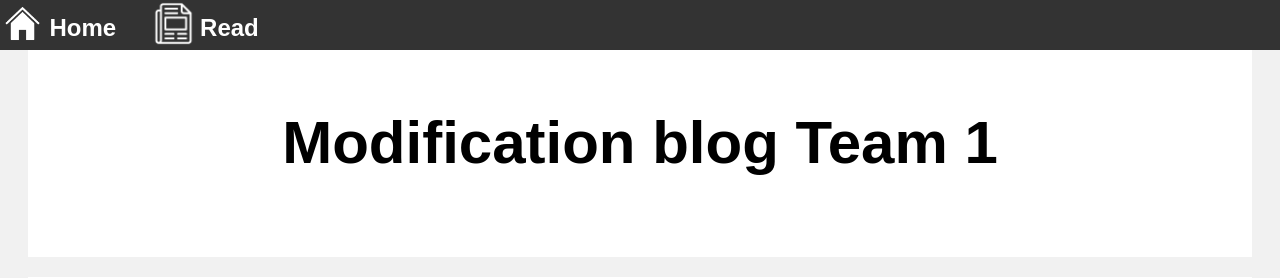
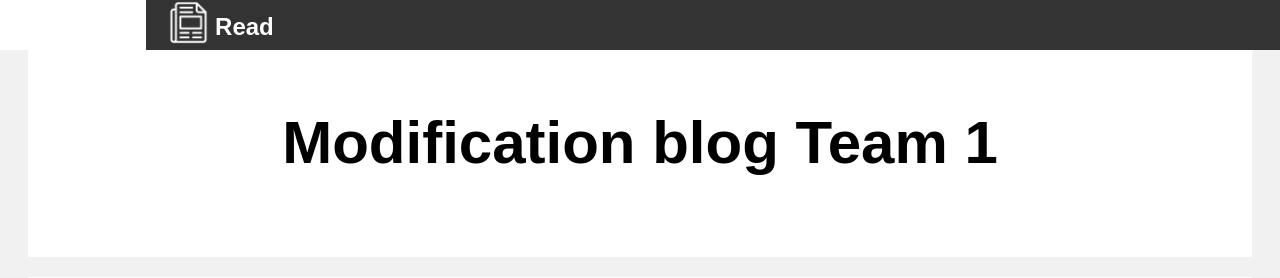
Before and after one commit to pierreadorni/integ_blog, a PHP site: page /modif.php?t=1 in a window 1280 px wide. Shown: the top 278 px of the page. Run offline with PHP 8.4, Linux system fonts and the light colour scheme.

Commit message:
added hover effect on navbar

```diff
--- /dev/null
+++ b/hover.js
@@ -0,0 +1,26 @@
+function onHomeHover(element){
+    element.children[0].setAttribute('src','src/home_black.png');
+    element.children[1].style.color = 'black';
+}
+function onHomeUnHover(element){
+    element.children[0].setAttribute('src','src/home.png');
+    element.children[1].style.color = 'white';
+}
+
+function onEditHover(element){
+    element.children[0].setAttribute('src','src/edit_black.png');
+    element.children[1].style.color = 'black';
+}
+function onEditUnHover(element){
+    element.children[0].setAttribute('src','src/edit.png');
+    element.children[1].style.color = 'white';
+}
+
+function onReadHover(element){
+    element.children[0].setAttribute('src','src/read_black.png');
+    element.children[1].style.color = 'black';
+}
+function onReadUnHover(element){
+    element.children[0].setAttribute('src','src/read.png');
+    element.children[1].style.color = 'white';
+}
--- a/modif.php
+++ b/modif.php
@@ -35,13 +35,13 @@
 
     <div id="topnav">
 
-        <a href='index.html'>
-            <img width=45px style='display:inline-block'src='src/home.png'></img>
+        <a class='navelem' href='index.html' onmouseover='onHomeHover(this);' onmouseout='onHomeUnHover(this);'>
+            <img id='homeimg' width=45px style='display:inline-block;'src='src/home.png'></img>
             <h2 style='display:inline-block; position:relative;top:-10px'>Home</h2>
         </a>
 
-        <a href='feed.php?t=<?php echo $team;?>'>
-            <img width=45px style='display:inline-block; margin-top:1px;'src='src/read.png'></img>
+        <a class='navelem' href='feed.php?t=<?php echo $team;?>' onmouseover='onReadHover(this);' onmouseout='onReadUnHover(this);'>
+            <img width=45px style='display:inline-block; padding-top:1px;'src='src/read.png'></img>
             <h2 style='display:inline-block; position:relative;top:-10px'>Read</h2>
         </a>
 
@@ -127,6 +127,7 @@
         </div>
     </div>
     <script src='realTimeEdit.js'></script>
+    <script src='hover.js'></script>
 
 </body>
 </html>
--- a/src/style.css
+++ b/src/style.css
@@ -17,7 +17,12 @@
   background: white;
 }
 
-
+.navelem:hover{
+    background-color: #ffffff;
+}
+.black{
+    color:black;
+}
 .form-little{
     border: 1px solid black;
     width: 60%;
@@ -93,11 +98,15 @@
     height: 50px;
     background-color: #333;
     z-index: 1000;
+    overflow: hidden;
 }
 #topnav a{
     text-decoration: none;
     display:inline-block;
-    margin-right: 30px
+    padding-right: 15px;
+    padding-left: 15px;
+    position :relative;
+    top:-1px
 }
 
 #topnav a h2 {
```
Also changed, not shown: feed.php (+4 -4 lines), src/edit_black.png (added), src/home_black.png (added), src/read_black.png (added).
